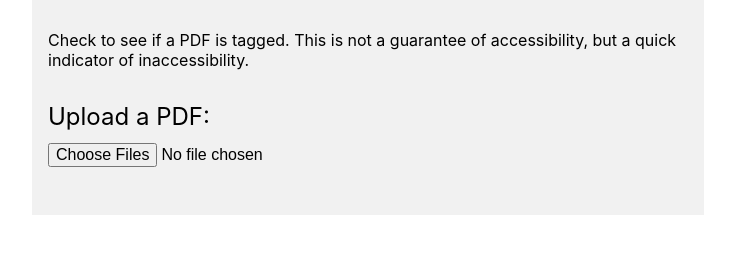
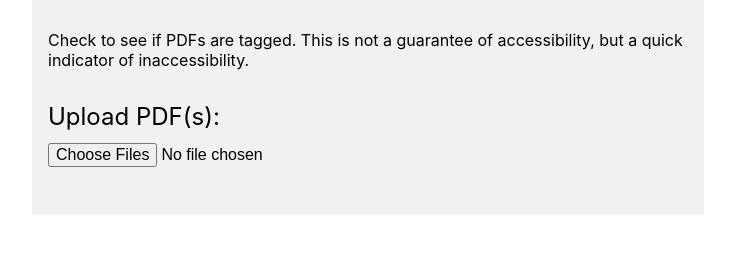
Before and after one commit to joaofernandesuk/pdfcheck, a plain HTML site: page index.html in a window 1280 px wide. Shown: the part 93-346 px from the top of the page, without its empty margins (272-1007 px from the left). Drawn offline with Linux system fonts and the light colour scheme.

Commit message:
Pluralize

```diff
--- a/index.html
+++ b/index.html
@@ -10,10 +10,10 @@
 
   <h1>&lt;pdfcheck&gt;</h1>
 
-  <p>Check to see if a PDF is tagged. This is not a guarantee of accessibility, but a quick indicator of inaccessibility.</p>
+  <p>Check to see if PDFs are tagged. This is not a guarantee of accessibility, but a quick indicator of inaccessibility.</p>
 
   <form>
-  	<label for="fileUpload">Upload a PDF:</label>
+  	<label for="fileUpload">Upload PDF(s):</label>
     <input type="file" id="fileUpload" name="file" multiple="multiple">
   </form>
 
```
